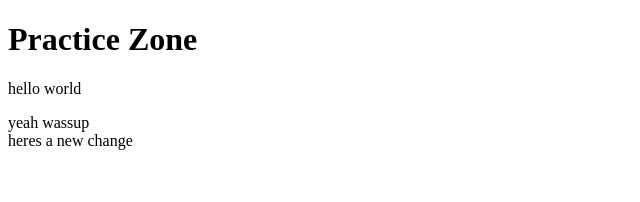
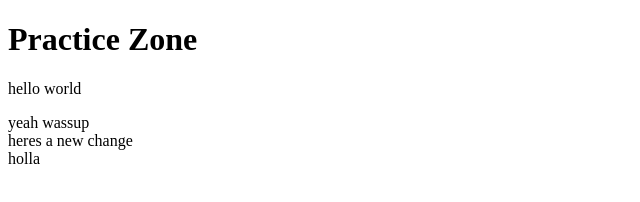
Before and after one commit to chinoguerrero/HTMLCSSPractice, a plain HTML site: page index.html in a window 1280 px wide. Shown: the full height of the page, 0-640 px from the left. Drawn offline with Linux system fonts and the light colour scheme.

Commit message:
testing git connection

```diff
--- a/index.html
+++ b/index.html
@@ -8,5 +8,6 @@
         <p>hello world</p>
         <div>yeah wassup</div>
         <div>heres a new change</div>
+        <div>holla</div>
     </body>
 </html>
```
Also changed, not shown: 1 other file.
